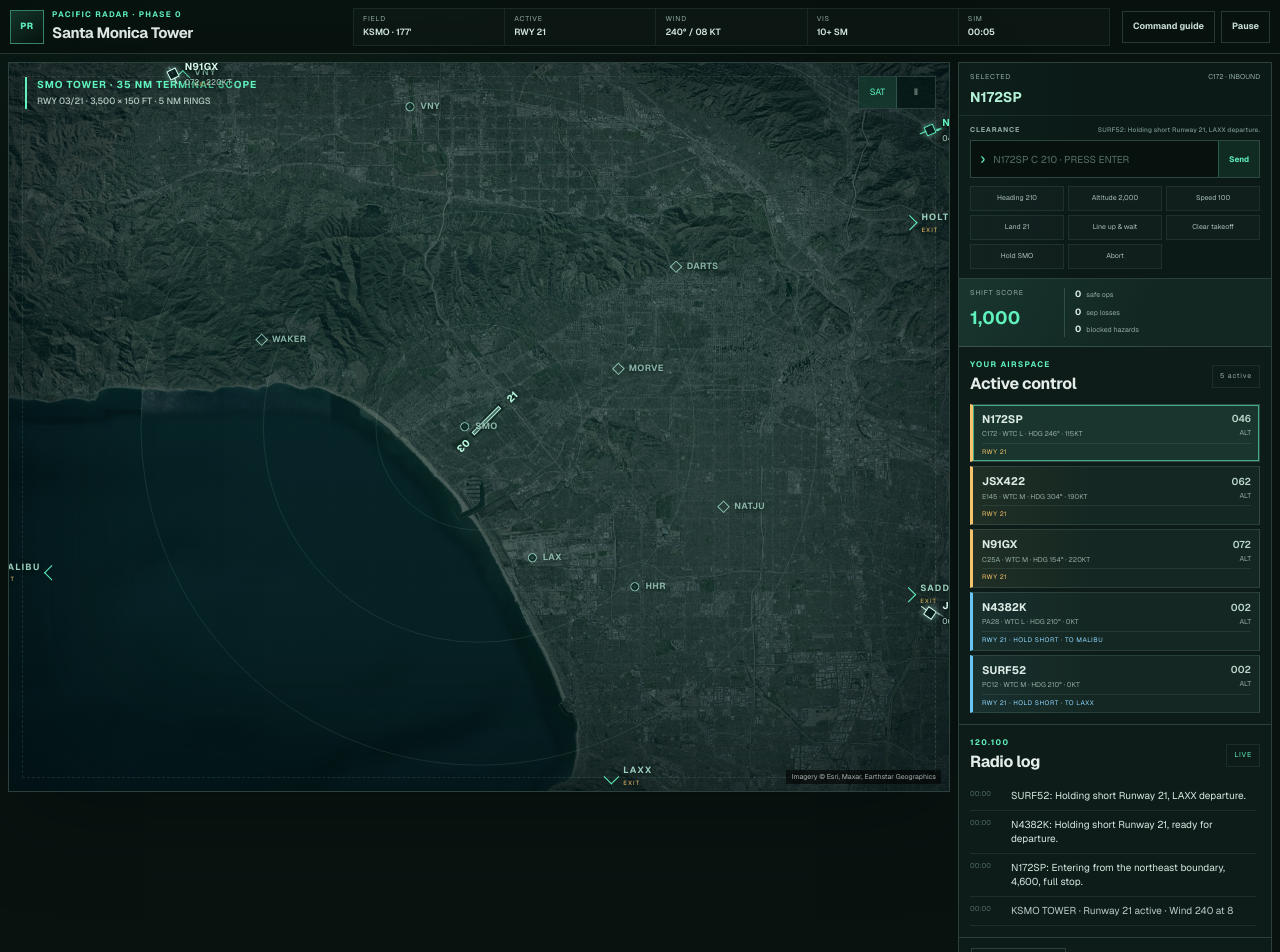
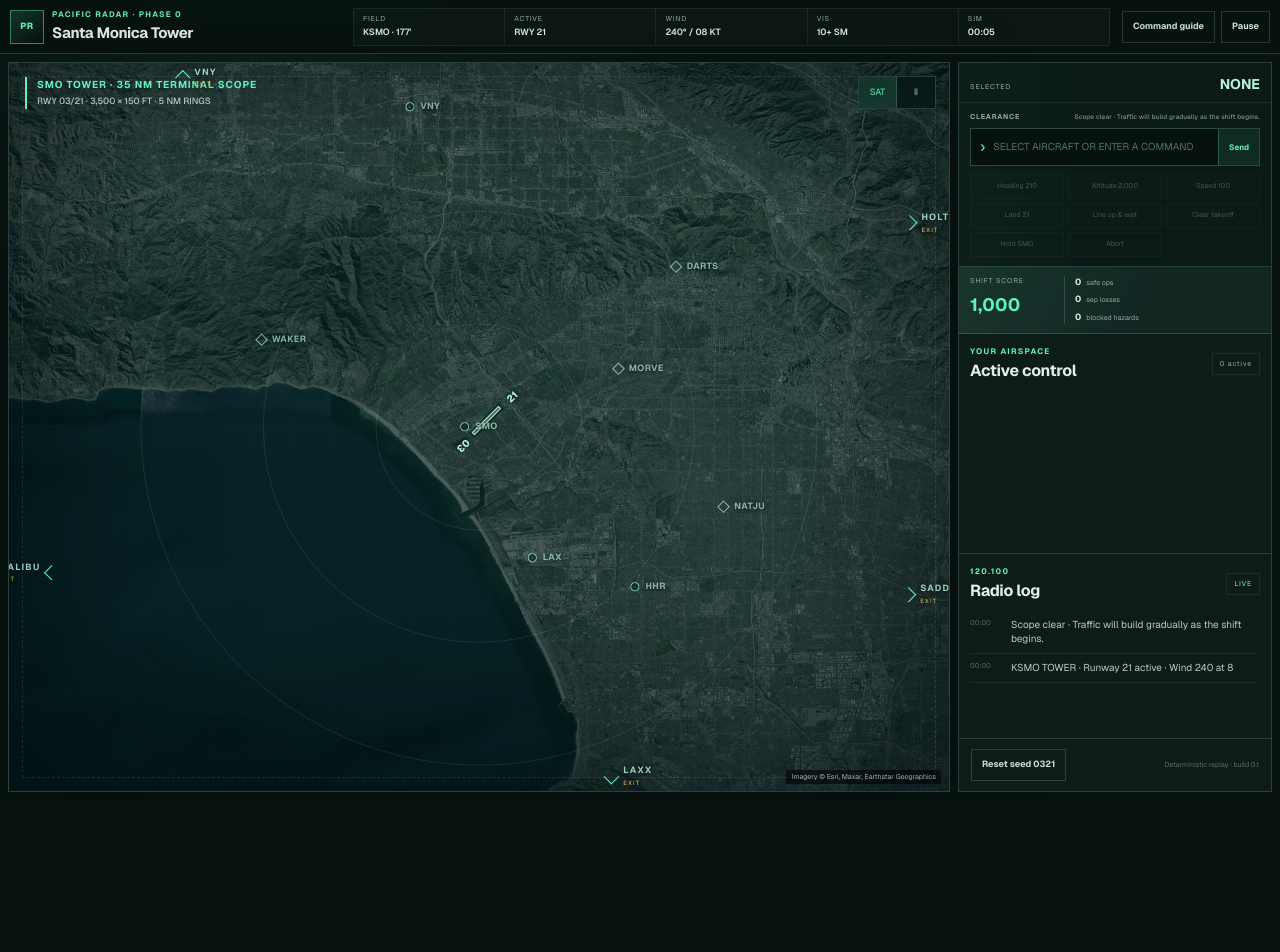
Before and after one commit to echang112368/pacific-radar, a Next.js app: page / in a window 1280 px wide. Shown: the top 952 px of the page. After the commit the page ends 800 px from the top, so only its background shows below. Built offline with nearby package versions, Linux system fonts and the light colour scheme.

Commit message:
Ramp traffic from an empty scope

```diff
--- a/app/simulator.tsx
+++ b/app/simulator.tsx
@@ -84,56 +84,44 @@ const INITIAL_WORLD: World = {
   safeOperations: 0,
   separationLosses: 0,
   runwayIncursions: 0,
-  aircraft: [
+  aircraft: [],
+  events: [
     {
-      callsign: "N172SP",
-      type: "C172",
-      wake: "L",
-      kind: "arrival",
-      status: "INBOUND",
-      x: 99.2,
-      y: 9,
-      heading: 246,
-      targetHeading: 246,
-      altitude: 4600,
-      targetAltitude: 4600,
-      speed: 115,
-      targetSpeed: 115,
-      track: [],
+      tick: 0,
+      tone: "system",
+      message: "KSMO TOWER · Runway 21 active · Wind 240 at 8",
     },
     {
-      callsign: "JSX422",
-      type: "E145",
-      wake: "M",
-      kind: "arrival",
-      status: "INBOUND",
-      x: 99.4,
-      y: 76,
-      heading: 304,
-      targetHeading: 304,
-      altitude: 6200,
-      targetAltitude: 6200,
-      speed: 190,
-      targetSpeed: 190,
-      track: [],
+      tick: 0,
+      tone: "system",
+      message: "Scope clear · Traffic will build gradually as the shift begins.",
     },
-    {
-      callsign: "N91GX",
-      type: "C25A",
-      wake: "M",
-      kind: "arrival",
-      status: "INBOUND",
-      x: 17,
-      y: 0.6,
-      heading: 154,
-      targetHeading: 154,
-      altitude: 7200,
-      targetAltitude: 7200,
-      speed: 220,
-      targetSpeed: 220,
-      track: [],
-    },
-    {
+  ],
+};
+
+const FIXES = [
+  { name: "DARTS", x: 73, y: 28, kind: "fix" },
+  { name: "MORVE", x: 67, y: 42, kind: "fix" },
+  { name: "WAKER", x: 29, y: 38, kind: "fix" },
+  { name: "SMO", x: 50, y: 50, kind: "vor" },
+  { name: "VNY", x: 44, y: 6, kind: "vor" },
+  { name: "LAX", x: 57, y: 68, kind: "vor" },
+  { name: "HHR", x: 68, y: 72, kind: "vor" },
+  { name: "NATJU", x: 78, y: 61, kind: "fix" },
+];
+
+const EXIT_FIXES = [
+  { name: "VNY", x: 20, y: 2, edge: "north" },
+  { name: "HOLTZ", x: 98, y: 22, edge: "east" },
+  { name: "SADDE", x: 98, y: 73, edge: "east" },
+  { name: "LAXX", x: 66, y: 98, edge: "south" },
+  { name: "MALIBU", x: 2, y: 70, edge: "west" },
+] as const;
+
+const SPAWN_SCHEDULE: { tick: number; aircraft: Aircraft }[] = [
+  {
+    tick: 48,
+    aircraft: {
       callsign: "N4382K",
       type: "PA28",
       wake: "L",
@@ -151,7 +139,48 @@ const INITIAL_WORLD: World = {
       departureAltitudeAssigned: false,
       track: [],
     },
-    {
+  },
+  {
+    tick: 160,
+    aircraft: {
+      callsign: "N172SP",
+      type: "C172",
+      wake: "L",
+      kind: "arrival",
+      status: "INBOUND",
+      x: 99.2,
+      y: 9,
+      heading: 246,
+      targetHeading: 246,
+      altitude: 4600,
+      targetAltitude: 4600,
+      speed: 115,
+      targetSpeed: 115,
+      track: [],
+    },
+  },
+  {
+    tick: 288,
+    aircraft: {
+      callsign: "JSX422",
+      type: "E145",
+      wake: "M",
+      kind: "arrival",
+      status: "INBOUND",
+      x: 99.4,
+      y: 76,
+      heading: 304,
+      targetHeading: 304,
+      altitude: 6200,
+      targetAltitude: 6200,
+      speed: 190,
+      targetSpeed: 190,
+      track: [],
+    },
+  },
+  {
+    tick: 416,
+    aircraft: {
       callsign: "SURF52",
       type: "PC12",
       wake: "M",
@@ -169,53 +198,28 @@ const INITIAL_WORLD: World = {
       departureAltitudeAssigned: false,
       track: [],
     },
-  ],
-  events: [
-    {
-      tick: 0,
-      tone: "system",
-      message: "KSMO TOWER · Runway 21 active · Wind 240 at 8",
+  },
+  {
+    tick: 532,
+    aircraft: {
+      callsign: "N91GX",
+      type: "C25A",
+      wake: "M",
+      kind: "arrival",
+      status: "INBOUND",
+      x: 17,
+      y: 0.6,
+      heading: 154,
+      targetHeading: 154,
+      altitude: 7200,
+      targetAltitude: 7200,
+      speed: 220,
+      targetSpeed: 220,
+      track: [],
     },
-    {
-      tick: 0,
-      tone: "pilot",
-      message: "N172SP: Entering from the northeast boundary, 4,600, full stop.",
-    },
-    {
-      tick: 0,
-      tone: "pilot",
-      message: "N4382K: Holding short Runway 21, ready for departure.",
-    },
-    {
-      tick: 0,
-      tone: "pilot",
-      message: "SURF52: Holding short Runway 21, LAXX departure.",
-    },
-  ],
-};
-
-const FIXES = [
-  { name: "DARTS", x: 73, y: 28, kind: "fix" },
-  { name: "MORVE", x: 67, y: 42, kind: "fix" },
-  { name: "WAKER", x: 29, y: 38, kind: "fix" },
-  { name: "SMO", x: 50, y: 50, kind: "vor" },
-  { name: "VNY", x: 44, y: 6, kind: "vor" },
-  { name: "LAX", x: 57, y: 68, kind: "vor" },
-  { name: "HHR", x: 68, y: 72, kind: "vor" },
-  { name: "NATJU", x: 78, y: 61, kind: "fix" },
-];
-
-const EXIT_FIXES = [
-  { name: "VNY", x: 20, y: 2, edge: "north" },
-  { name: "HOLTZ", x: 98, y: 22, edge: "east" },
-  { name: "SADDE", x: 98, y: 73, edge: "east" },
-  { name: "LAXX", x: 66, y: 98, edge: "south" },
-  { name: "MALIBU", x: 2, y: 70, edge: "west" },
-] as const;
-
-const SPAWN_SCHEDULE: { tick: number; aircraft: Aircraft }[] = [
+  },
   {
-    tick: 240,
+    tick: 640,
     aircraft: {
       callsign: "UAL918",
       type: "B738",
@@ -234,7 +238,7 @@ const SPAWN_SCHEDULE: { tick: number; aircraft: Aircraft }[] = [
     },
   },
   {
-    tick: 480,
+    tick: 740,
     aircraft: {
       callsign: "N225SM",
       type: "C172",
@@ -255,7 +259,7 @@ const SPAWN_SCHEDULE: { tick: number; aircraft: Aircraft }[] = [
     },
   },
   {
-    tick: 720,
+    tick: 832,
     aircraft: {
       callsign: "SKW603",
       type: "E175",
@@ -978,7 +982,7 @@ function flightCardRoute(flight: Aircraft) {
 
 export function RadarSimulator() {
   const [world, setWorld] = useState<World>(INITIAL_WORLD);
-  const [selected, setSelected] = useState<string | null>("N172SP");
+  const [selected, setSelected] = useState<string | null>(null);
   const [command, setCommand] = useState("");
   const [paused, setPaused] = useState(false);
   const [queuedCommands, setQueuedCommands] = useState<
@@ -1176,7 +1180,7 @@ export function RadarSimulator() {
 
   const reset = () => {
     setWorld(INITIAL_WORLD);
-    setSelected("N172SP");
+    setSelected(null);
     setCommand("");
     setQueuedCommands([]);
     setShowStats(false);
```
Also changed, not shown: 1 other file (tests, documents, lock files or other folders).
